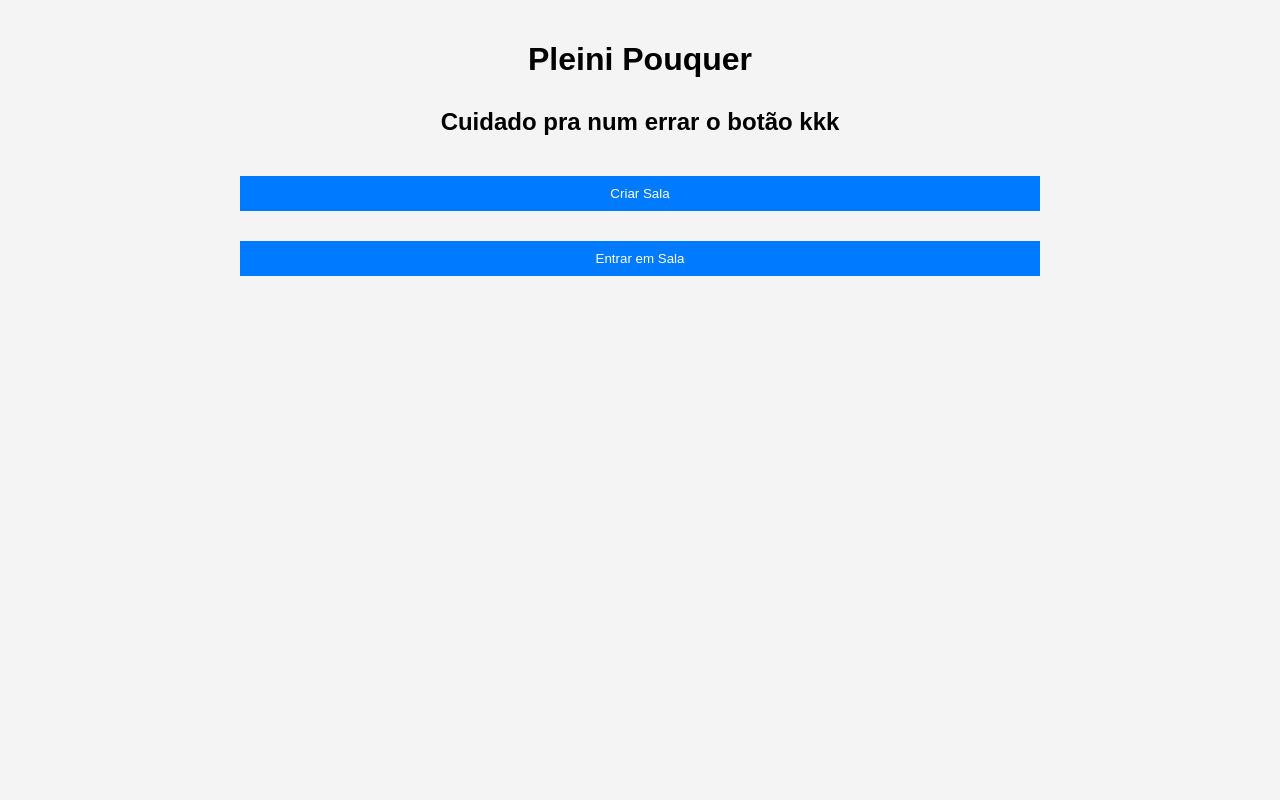
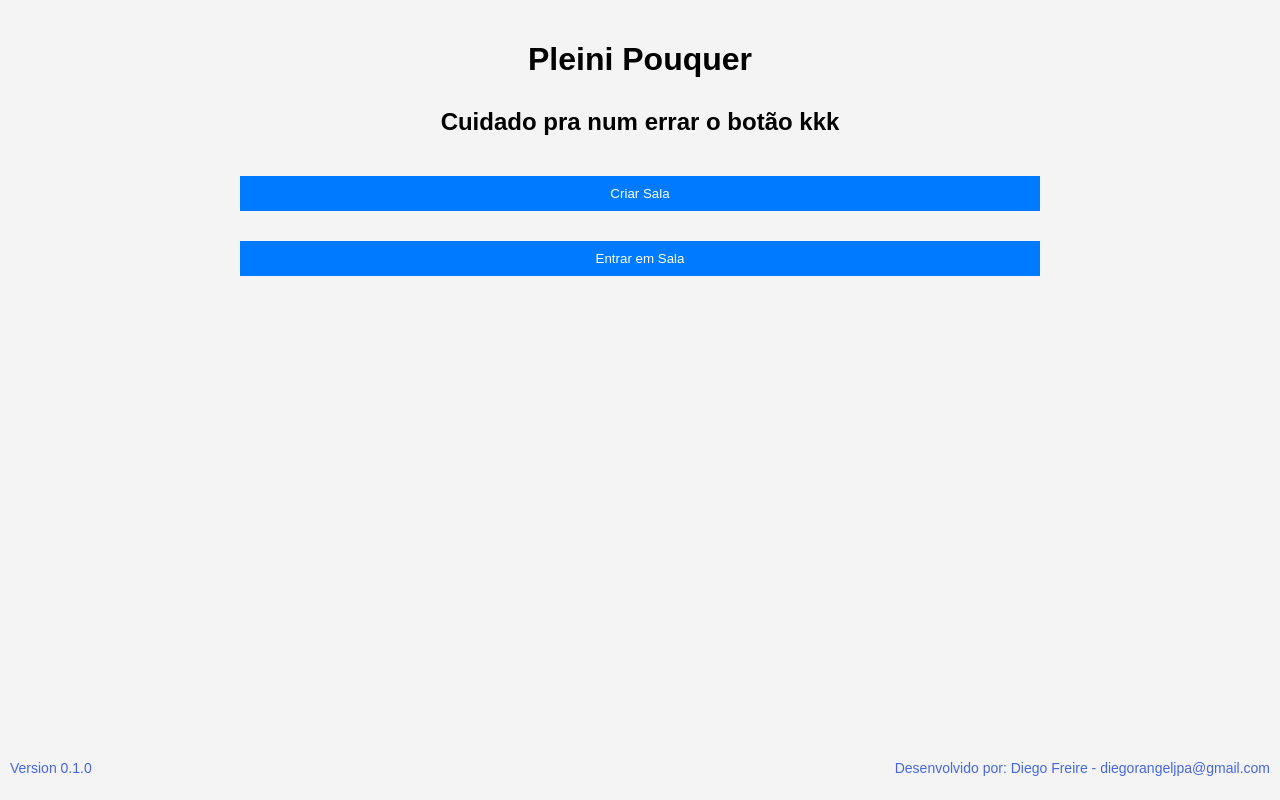
Before and after one commit to diegorangelsoares/planning-poker-front, a React (Create React App) app: page / in a window 1280 px wide. Built offline with nearby package versions, Linux system fonts and the light colour scheme; no server answers.

Commit message:
Ajuste no campo de versao

```diff
--- a/public/index.html
+++ b/public/index.html
@@ -29,15 +29,11 @@
   <body>
     <noscript>Aplicativo para Pleini Pouquer.</noscript>
     <div id="root"></div>
-    <!--
-      This HTML file is a template.
-      If you open it directly in the browser, you will see an empty page.
-
-      You can add webfonts, meta tags, or analytics to this file.
-      The build step will place the bundled scripts into the <body> tag.
-
-      To begin the development, run `npm start` or `yarn start`.
-      To create a production bundle, use `npm run build` or `yarn build`.
-    -->
+    <div class="versao">
+      <p class="versao">Version 0.1.0</p>
+    </div>
+    <div class="infodev">
+      <p class="infodev">Desenvolvido por: Diego Freire - diegorangeljpa@gmail.com</p>
+    </div>
   </body>
 </html>
--- a/src/App.css
+++ b/src/App.css
@@ -89,3 +89,21 @@ body {
   background-color: #007bff;
   color: white;
 }
+
+.versao {
+  position: fixed; /* Fixa a logomarca na posição */
+  bottom: 10px; /* Define a distância da parte inferior */
+  left: 10px;
+  z-index: 100; /* Garante que esteja acima de outros elementos */
+  color: #4767e3;
+  font-size: 14px;
+}
+
+.infodev {
+  position: fixed; /* Fixa a logomarca na posição */
+  bottom: 10px; /* Define a distância da parte inferior */
+  right: 10px;
+  z-index: 100; /* Garante que esteja acima de outros elementos */
+  color: #4767e3;
+  font-size: 14px;
+}
```
